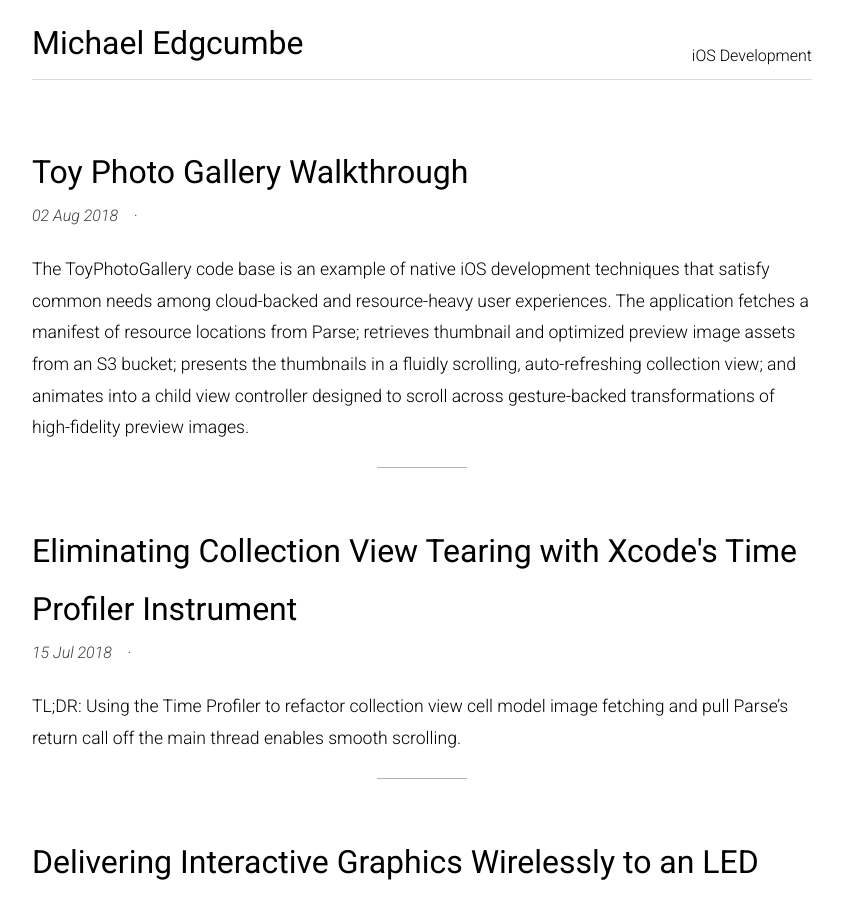
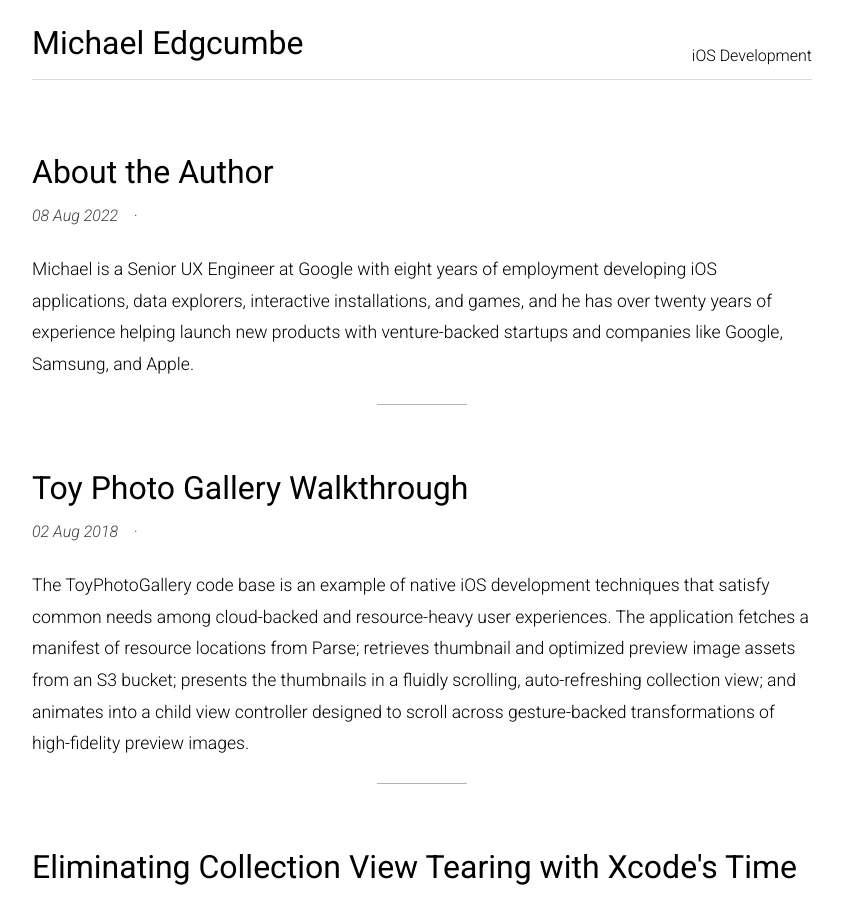
Before and after one commit to voxels/voxels.github.io, a Jekyll site: the page built from index.html, in a window 1280 px wide and 900 px high. Shown: the whole window, without its empty margins (218-1061 px from the left). Built offline with Jekyll 4.4.1, drawn with Linux system fonts in a browser that asks for light colours; the list of posts is cut into pages by our own code; some of the changed text lies outside the part shown.

```diff
--- a/_posts/2022-08-08-about-the-author.markdown
+++ b/_posts/2022-08-08-about-the-author.markdown
@@ -1,7 +1,7 @@
 ---
 layout: post
 title:  "About the Author"
-date:   2018-06-01 00:00:00 -0000
+date:   2022-08-08 00:00:00 -0000
 ---
 
 Michael is a Senior UX Engineer at Google with eight years of employment developing iOS applications, data explorers, interactive installations, and games, and he has over twenty years of experience helping launch new products with venture-backed startups and companies like Google, Samsung, and Apple.<!--break-->
```
Also changed, not shown: professional_experience_08082022.md (+1 -0 lines).
